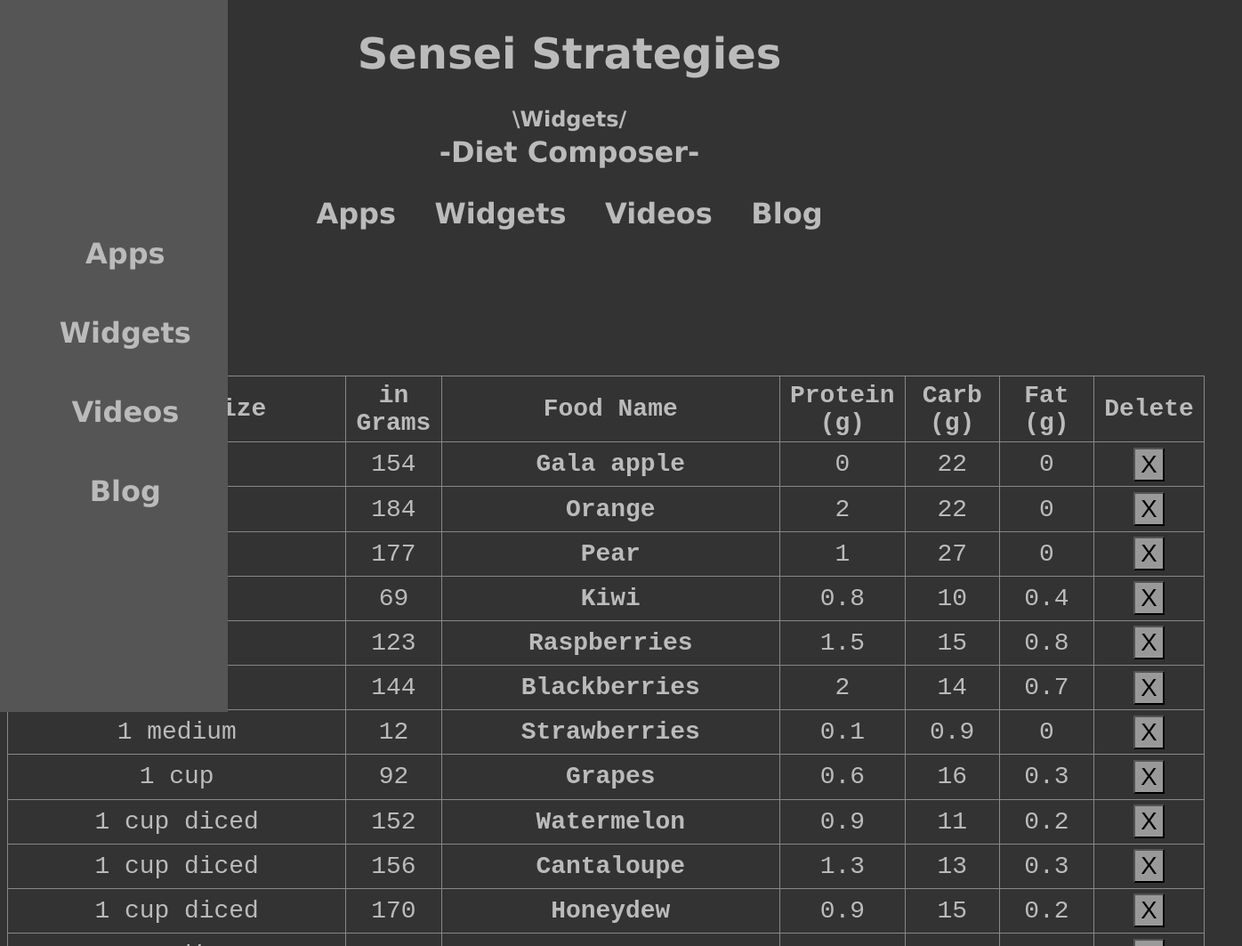
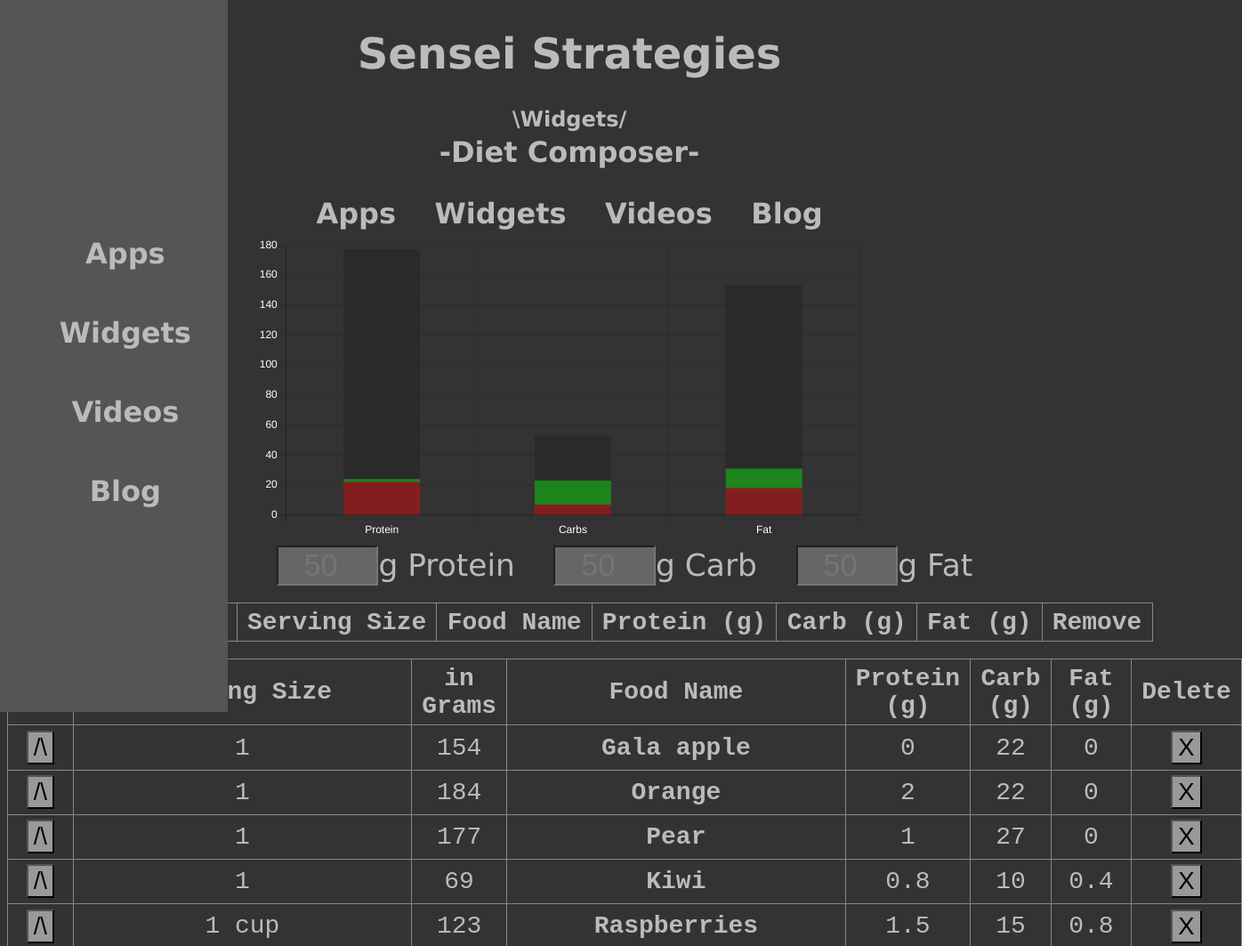
Before and after one commit to senseistrategies/senseistrategies.com, a plain HTML site: page public_html/diet_composer.html in a window 1280 px wide. Shown: the top 1063 px of the page at 89% size, 1396 px wide, since content can reach past the window. Drawn offline with nearby package versions, Linux system fonts and the light colour scheme.

Commit message:
lots of work on composer chart

```diff
--- a/public_html/css/diet_composer.css
+++ b/public_html/css/diet_composer.css
@@ -11,6 +11,15 @@
     font-size: 1em;
 }
 
-.delete-button {
+.item-button {
     font-size: .8em;
 }
+
+input[type=number] {
+    font-size: 1em;
+}
+
+#canvas-immediate-container {
+    width: 60%;
+    display: inline-block;
+}
--- a/public_html/diet_composer.html
+++ b/public_html/diet_composer.html
@@ -4,6 +4,7 @@
     <link rel="stylesheet" href="css/master.css"/>
     <link rel="stylesheet" href="css/diet_composer.css"/>
     <script src="https://ajax.googleapis.com/ajax/libs/angularjs/1.6.6/angular.js"></script>
+    <script src="https://cdnjs.cloudflare.com/ajax/libs/Chart.js/2.7.2/Chart.bundle.js"></script>
     <script type="text/javascript" src="js/diet_composer.js"></script>
     <script type="text/javascript" src="js/food_database.js"></script>
 </head>
@@ -47,16 +48,48 @@
         <div id="left-spacing" class="spacing"></div>
         <article>
             <div id="application-div" ng-app="ComposerApp">
-                <div id="canvas-container">
-                    <canvas></canvas>
+                <div id="graph-container">
+                    <div id="canvas-immediate-container">
+                        <canvas id="widget-canvas"></canvas>
+                    </div>
+                    <script type="text/javascript" src="js/diet_composer_chart.js"></script>
+                    <div id="canvas-controls" style="font-size: 2.15em">
+                        <input type="number" placeholder="50">g Protein&nbsp;&nbsp;&nbsp;
+                        <input type="number" placeholder="50">g Carb&nbsp;&nbsp;&nbsp;
+                        <input type="number" placeholder="50">g Fat
+                    </div>
                 </div>
-                <div id="listing-container">
-                    <table id="listing-table"></table>
+                <br>
+                <div id="listing-container" ng-controller="ListingController as listingController">
+                    <form ng-submit="">
+                    <table id="listing-table">
+                        <tr>
+                            <th>Quantity</th>
+                            <th>Serving Size</th>
+                            <th>Food Name</th>
+                            <th>Protein (g)</th>
+                            <th>Carb (g)</th>
+                            <th>Fat (g)</th>
+                            <th>Remove</th>
+                        </tr>
+                        <tr ng-repeat="item in listingController.list track by $index">
+                            <td><input type="number" placeholder="1"></td>
+                            <td>{{item.servingSize}}</td>
+                            <th>{{item.foodName}}</th>
+                            <td>{{item.proteinGrams}}</td>
+                            <td>{{item.carbGrams}}</td>
+                            <td>{{item.fatGrams}}</td>
+                            <td><button class="item-button" ng-click="listingController.deleteItem(item)">X</button></td>
+                        </tr>
+                    </table>
+                    </form>
                 </div>
+                <br>
                 <div id="database-container" ng-controller="DatabaseController as databaseController">
                     <form ng-submit="databaseController.addRow()">
                     <table>
                         <tr>
+                            <th>Use</th>
                             <th>Serving Size</th>
                             <th>in Grams</th>
                             <th>Food Name</th>
@@ -66,22 +99,24 @@
                             <th>Delete</th>
                         </tr>
                         <tr ng-repeat="row in databaseController.database">
+                            <td><button class="item-button" ng-click="databaseController.sendUp(row)">/\</button></td>
                             <td>{{row.servingSize}}</td>
                             <td>{{row.servingSizeGrams}}</td>
                             <th>{{row.foodName}}</th>
                             <td>{{row.proteinGrams}}</td>
                             <td>{{row.carbGrams}}</td>
                             <td>{{row.fatGrams}}</td>
-                            <td><button class="delete-button" ng-click="databaseController.deleteRow(row)">X</button></td>
+                            <td><button class="item-button" ng-click="databaseController.deleteRow(row)">X</button></td>
                         </tr>
                         <tr>
+                            <td></td>
                             <td class="table-input"><input type="text" ng-model="databaseController.newServingSize"></td>
                             <td class="table-input"><input type="number" ng-model="databaseController.newServingSizeGrams"></td>
                             <td class="table-input"><input type="text" ng-model="databaseController.newFoodName"></td>
                             <td class="table-input"><input type="number" ng-model="databaseController.newProteinGrams"></td>
                             <td class="table-input"><input type="number" ng-model="databaseController.newCarbGrams"></td>
                             <td class="table-input"><input type="number" ng-model="databaseController.newFatGrams"></td>
-                            <td class="table-input"><input type="submit" value="/\"></td>
+                            <td class="table-input"><input type="submit" value="/|"></td>
                         </tr>
                     </table>
                     </form>
--- a/public_html/js/diet_composer.js
+++ b/public_html/js/diet_composer.js
@@ -1,5 +1,8 @@
 angular.module("ComposerApp", [])
-        .controller("DatabaseController", function(foodDatabase) {
+        .factory("foodListing", function() {
+            return [];
+})
+        .controller("DatabaseController", function(foodDatabase, foodListing) {
 
             this.database = foodDatabase;
 
@@ -45,4 +48,13 @@
                 this.database.splice(this.database.indexOf(row), 1);
             };
 
+            this.sendUp = function(row) {
+                foodListing.push(row);
+            };
+
+})
+        .controller("ListingController", function(foodListing) {
+
+            this.list = foodListing;
+
 });
--- /dev/null
+++ b/public_html/js/diet_composer_chart.js
@@ -0,0 +1,70 @@
+var barChartData = {
+    labels: ["Protein", "Carbs", "Fat"],
+    datasets: [
+        {
+            label: "Food 1",
+            data: [
+                22,
+                7,
+                18
+            ],
+            backgroundColor: "rgba(255,0,0,.4)",
+            hoverBackgroundColor: "rgba(255,0,0,.8)"
+        },
+        {
+            label: "Food 2",
+            data: [
+                2,
+                16,
+                13
+            ],
+            backgroundColor: "rgba(0,255,0,.4)",
+            hoverBackgroundColor: "rgba(0,255,0,.8)"
+        },
+        {
+            label: "Remaining",
+            data: [
+                153,
+                30,
+                122
+            ],
+            backgroundColor: "rgba(30,30,30,.4)",
+            hoverBackgroundColor: "rgba(30,30,30,.8)"
+        }
+    ]
+};
+var ctx = document.getElementById("widget-canvas").getContext("2d");
+var myChart = new Chart(ctx, {
+    type: "bar",
+    data: barChartData,
+    options: {
+        scales: {
+            xAxes: [{
+                stacked: true,
+                barPercentage: .5,
+                ticks: {
+                    fontColor: "rgba(255,255,255,1)"
+                }
+            }],
+            yAxes: [{
+                stacked: true,
+                ticks: {
+                    fontColor: "rgba(255,255,255,1)"
+                }
+            }]
+        },
+        legend: {
+            display: false
+        },
+        tooltips: {
+            position: "custom"
+        },
+        hover: {
+            mode: "dataset"
+        }
+    }
+});
+Chart.Tooltip.positioners.custom = function(elements, eventPosition) {
+    return eventPosition;
+};
+console.log(myChart);
```
Also changed, not shown: public_html/index.html (+1 -0 lines).
